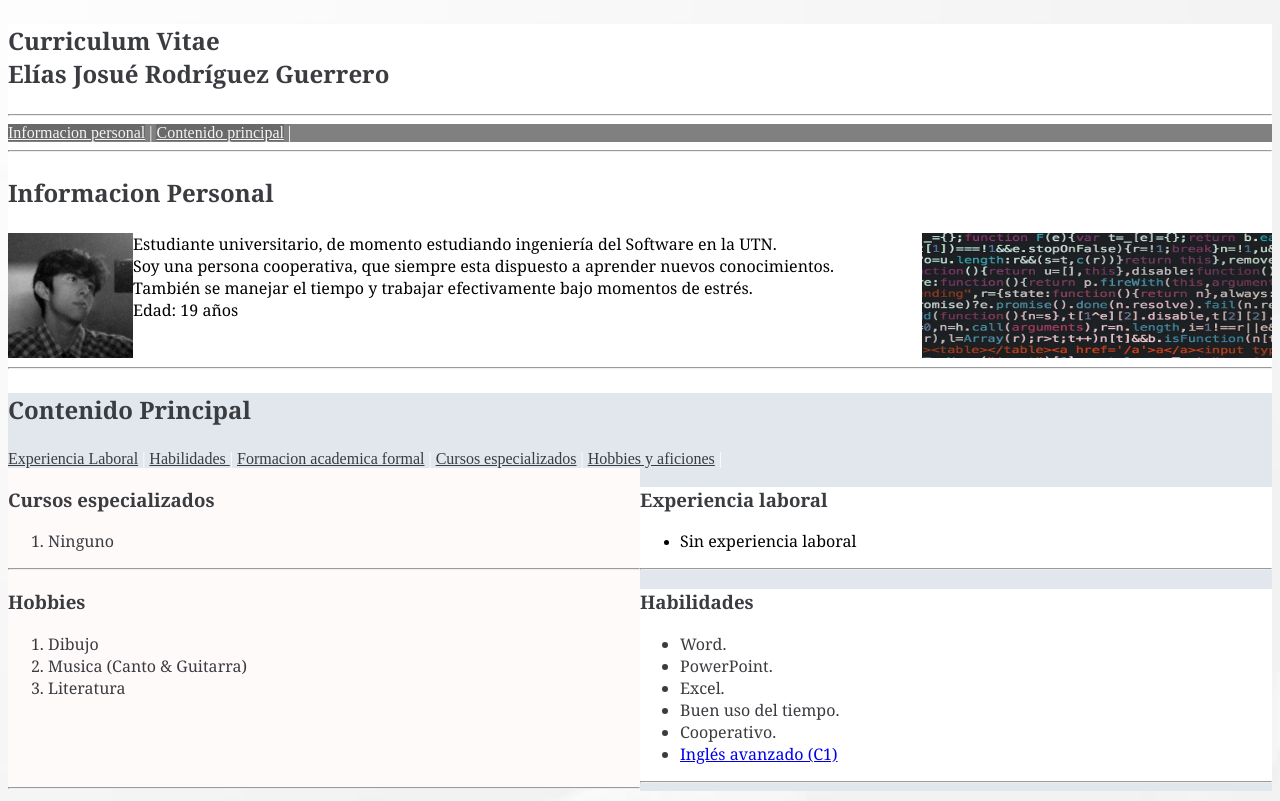
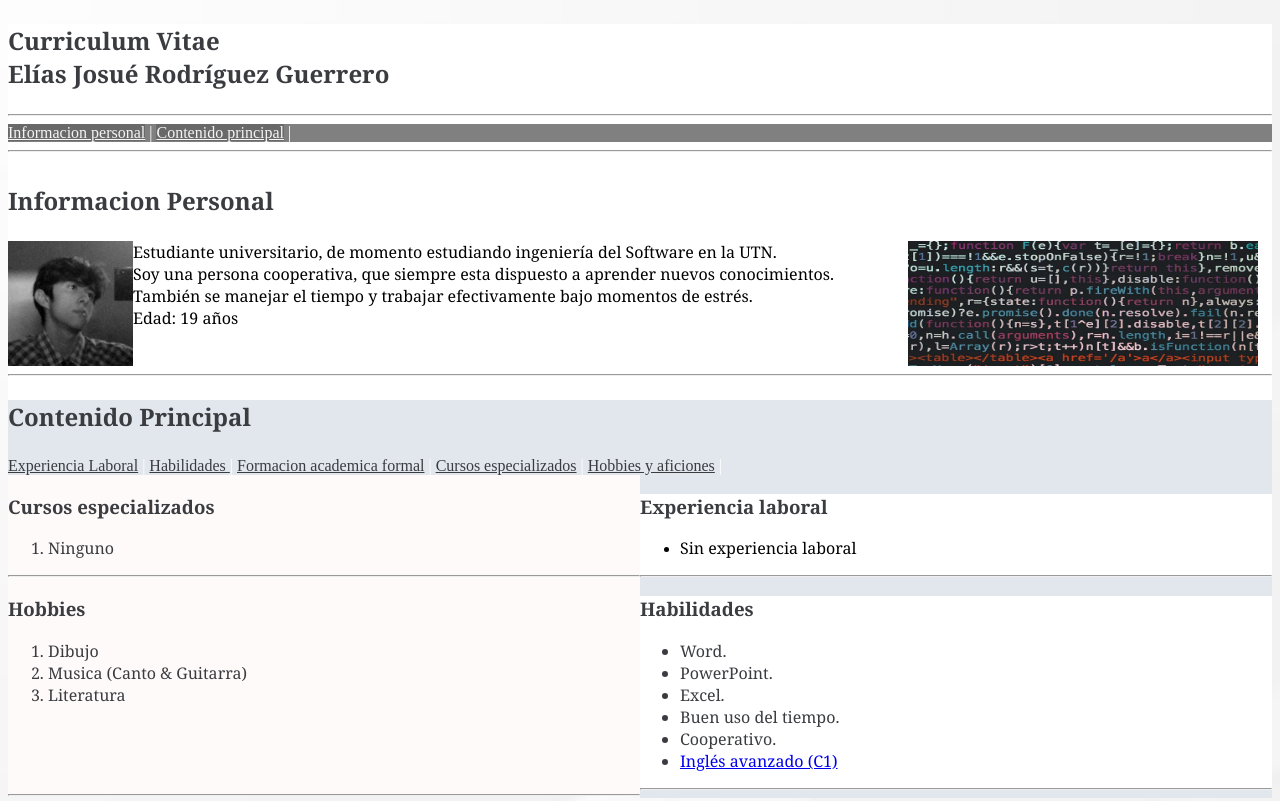
Before and after one commit to LSElias/oldhomework, a plain HTML site: page index.html in a window 1280 px wide. Shown: the top 801 px of the page. Drawn offline with Linux system fonts and the light colour scheme.

Commit message:
Update index.html

```diff
--- a/index.html
+++ b/index.html
@@ -26,21 +26,16 @@
             </header>
             <hr>
         </nav>
+        <article style="display: inline-block; width: 1250px; ">
             <h2 id="infopersonal"><p style = "font-family: Cambria, Cochin, Georgia, Times, 'Times New Roman', serif; color:#3a3c40 ; box-sizing: content-box; ">  Informacion Personal </p> </h2>
-            <img src="img/imgPersonal.jpg" alt="Imagen personal"  height="125px" width="125px" style="float: left;" >
-            <img  src="img/banner.jpg" alt="Imagen de codigos"height="125px" width="350x" style="float: right;" >
-
+            <img src="img/imgPersonal.jpg" alt="Imagen personal"  height="125px" width="125px" style="float: left; display:block;" >
+            <img  src="img/banner.jpg" alt="Imagen de codigos"height="125px" width="350x" style="float: right; display:block;" >
             <p style="font-family: Cambria, Cochin, Georgia, Times, 'Times New Roman', serif; height: 20px; " > Estudiante universitario, de momento estudiando ingeniería del Software en la UTN.
                 <br/> Soy una persona cooperativa, que siempre esta dispuesto a aprender nuevos conocimientos.
                 <br/> También se manejar el tiempo y trabajar efectivamente bajo momentos de estrés.
                 <br/> Edad: 19 años
-
             </p>
-            <br/>
-            <br/>
-            <br/>
-            <br/>
-            <br/>
+        </article>
             <hr/>
                 <nav style = "background-color: #e1e7ed; ">
                     <h2 id = "contegeneral"><p style = "font-family: Cambria, Cochin, Georgia, Times, 'Times New Roman', serif; color:#3a3c40 ; box-sizing: content-box; ">  Contenido Principal </p> </h2>
```
